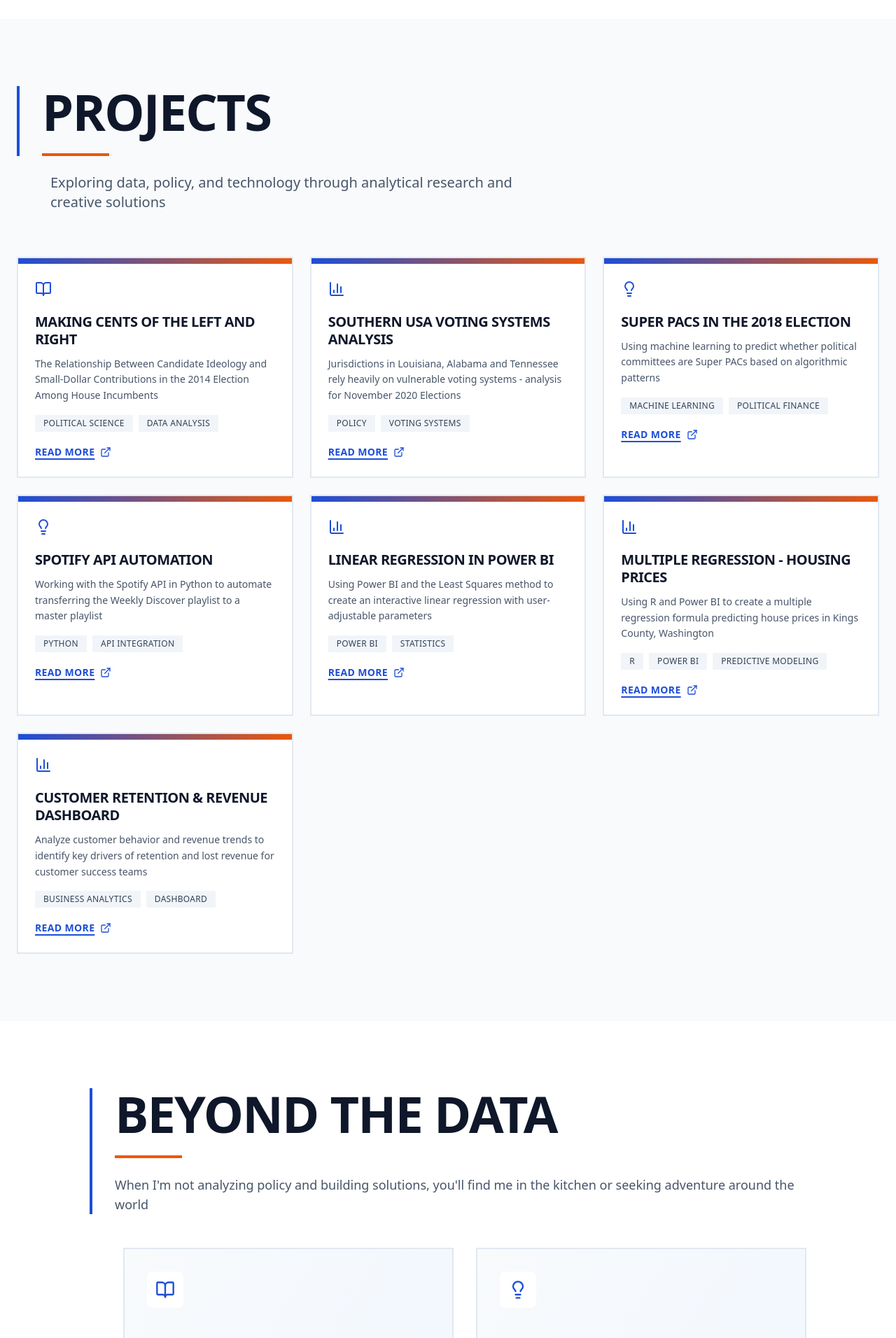
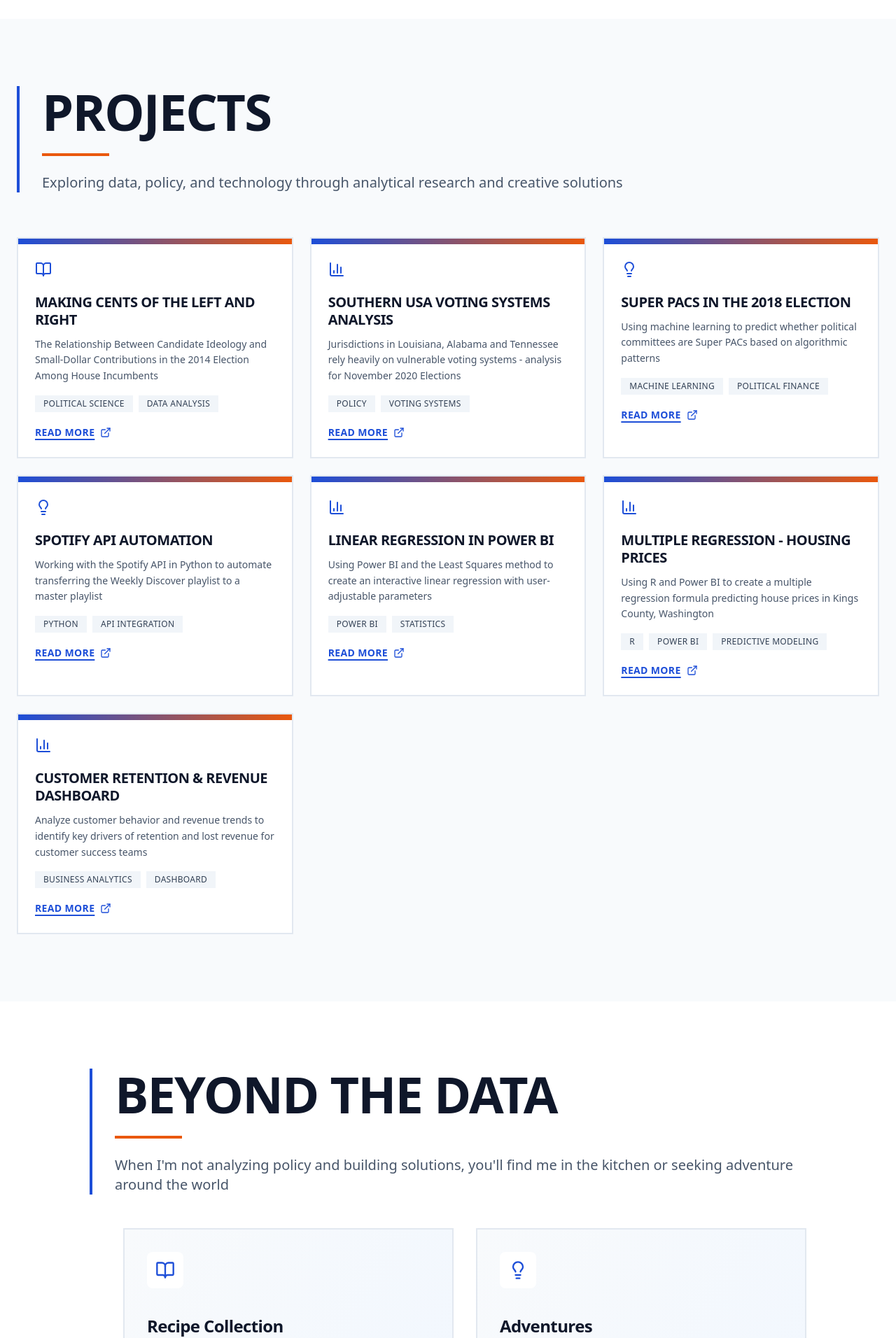
Before and after one commit to bsilha/bridget-website, a React (Create React App) app: page / in a window 1280 px wide. Shown: the part 1640-3552 px from the top of the page at 70% size. Built offline with nearby package versions, Linux system fonts and the light colour scheme.

Commit message:
Align section headers

```diff
--- a/src/App.js
+++ b/src/App.js
@@ -281,16 +281,16 @@ export default function App() {
       {/* Projects Section - Grid with structured cards */}
       <section id="projects" className="py-24 px-6 bg-slate-50">
         <div className="max-w-7xl mx-auto">
-          <div className="mb-16">
+          <div className="mb-16 max-w-5xl">
             <div className="border-l-4 border-blue-700 pl-8 mb-6">
               <h2 className="text-5xl sm:text-7xl font-black text-slate-900 tracking-tight leading-none mb-6">
                 PROJECTS
               </h2>
-              <div className="h-1 w-24 bg-orange-600"></div>
+              <div className="h-1 w-24 bg-orange-600 mb-6"></div>
+              <p className="text-xl text-slate-600 font-light">
+                Exploring data, policy, and technology through analytical research and creative solutions
+              </p>
             </div>
-            <p className="text-xl text-slate-600 max-w-3xl pl-12 font-light">
-              Exploring data, policy, and technology through analytical research and creative solutions
-            </p>
           </div>
 
           <div className="grid md:grid-cols-2 lg:grid-cols-3 gap-6">
@@ -351,7 +351,7 @@ export default function App() {
                 BEYOND THE DATA
               </h3>
               <div className="h-1 w-24 bg-orange-600 mb-6"></div>
-              <p className="text-lg text-slate-600 font-light">
+              <p className="text-xl text-slate-600 font-light">
                 When I'm not analyzing policy and building solutions, you'll find me in the kitchen or seeking adventure around the world
               </p>
             </div>
```
